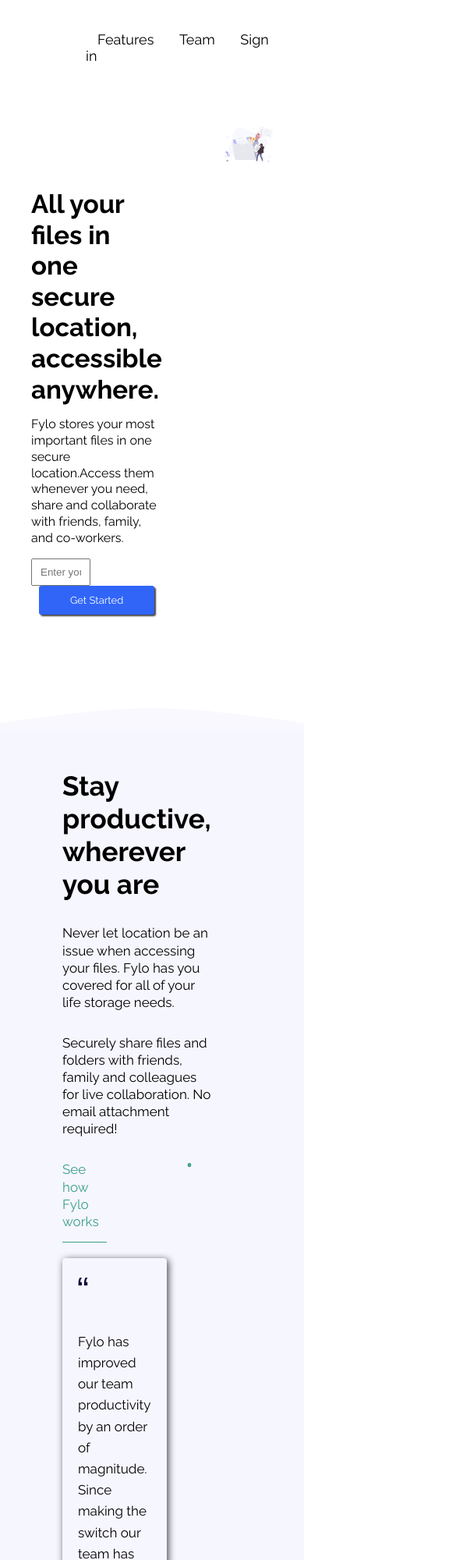
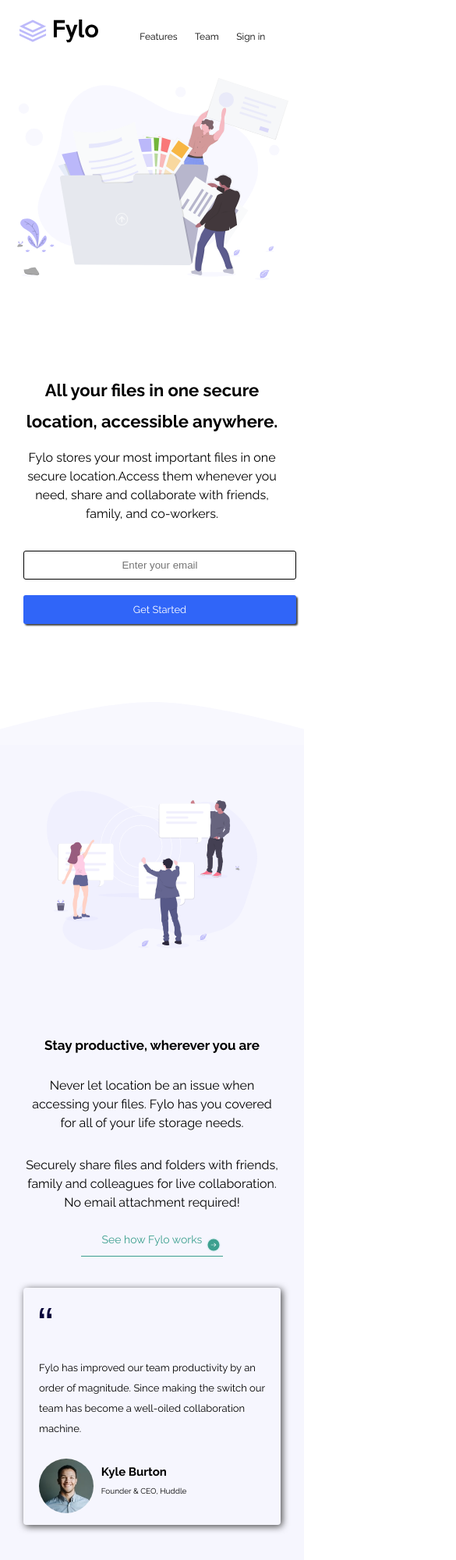
Before and after one commit to rohit1101/home, a plain HTML site: page index.html in a window 390 px wide. Shown: the top 2000 px of the page at 78% size, 585 px wide, since content can reach past the window. Drawn offline with Linux system fonts and the light colour scheme.

Commit message:
responsive

```diff
--- a/index.html
+++ b/index.html
@@ -9,6 +9,7 @@
     <meta name="keywords" content="Fylo">
     <title>Fylo | Home</title>
     <link rel="stylesheet" type="text/css" href="style.css">
+    <link rel="stylesheet" media="screen and (max-width: 768px)" href="media.css" type="text/css">
 </head>
 
 <body>
--- /dev/null
+++ b/media.css
@@ -0,0 +1,322 @@
+* {
+    margin: 0;
+    padding: 0;
+    box-sizing: border-box;
+}
+
+#nav-con {
+    display: flex;
+    flex-flow: row nowrap;
+    justify-content: space-around;
+}
+
+.right {
+    padding: 1rem 0.3rem;
+    flex: 2;
+    margin-top: 3rem;
+}
+
+.nav-items {
+    text-decoration: none;
+    color: black;
+    text-align: center;
+    font-size: 1.2rem;
+    padding: 2rem 1rem;
+}
+
+.logo {
+    float: left;
+    padding: 1rem;
+    flex: 1;
+}
+
+#head-con {
+    display: flex;
+    flex-flow: column wrap;
+    justify-content: center;
+    align-items: center;
+}
+
+.content {
+    /* flex: 1; */
+    padding: 10rem 2rem;
+    margin: 0 auto;
+    order: 0;
+}
+
+.content h1 {
+    flex: 1;
+    font-size: 2.2rem;
+    line-height: 1.8;
+    text-align: center;
+    /* font-weight: 700; */
+}
+
+.content p {
+    font-size: 1.6rem;
+    padding: 1.5rem 0;
+    line-height: 1.5;
+    text-align: center;
+}
+
+.content .subscribe {
+    display: inline-block;
+    padding: 1rem 0;
+    width: 100%;
+    margin: 2rem 1rem;
+    border: 0.1rem solid black;
+    border-radius: 0.3rem;
+}
+
+input[type="email"] {
+    text-align: center;
+}
+
+.content .btn {
+    display: inline-block;
+    text-decoration: none;
+    color: #fff;
+    font-size: 1.3rem;
+    /* border: 0.1rem solid black; */
+    padding: 1.1rem 4rem;
+    background-color: hsl(224, 93%, 58%);
+    border-radius: 0.3rem;
+    box-shadow: 0.2rem 0.2rem 0.2rem #444;
+    margin-left: 1rem;
+    width: 100%;
+    text-align: center;
+}
+
+.content-right {
+    /* flex: 1; */
+    padding: 2rem;
+    margin: 0 auto;
+    order: -1;
+}
+
+#comment .curve {
+    content: url("images/bg-curve-mobile.svg");
+    width: 100%;
+    margin-bottom: -0.3rem;
+}
+
+#comment .con{
+    background-color: hsl(240, 75%, 98%);
+    display: flex;
+    flex-flow: column wrap;
+    justify-content: center;
+    align-items: center;
+    height: 100%;
+}
+
+#comment .about {
+    flex: 1;
+    padding: 2.5rem 1rem;
+    margin: 2.5rem 2rem;
+}
+
+.con .about h1 {
+    font-size: 1.7rem;
+    line-height: 1.2;
+    text-align: center;
+}
+
+.con .about p {
+    font-size: 1.6rem;
+    padding: 1.5rem 0;
+    line-height: 1.5;
+    font-weight: 500;
+    text-align: center;
+    position: relative;
+}
+
+.con .about .green {
+    font-size: 1.4rem;
+    border-bottom: 0.1rem solid;
+    width: 55%;
+    text-align: center;
+    color: hsl(170, 45%, 43%);
+    padding: 1rem 0;
+    margin: 0 auto;
+}
+
+.con .about .arrow {
+    content: " ";
+    /* display: inline-block;
+    width: 13%;
+    position: absolute;
+    top: 1rem;
+    left: 15rem;
+    border: 0.1 solid; */
+}
+
+#comment .about-right {
+    flex: 1;
+    padding: 3rem;
+    margin: 3rem;
+    order: -1;
+}
+
+.con .about-right .illus {
+    width: 100%;
+}
+
+.con .card .quote {
+    display: inline-block;
+    padding: 0.6rem 1rem;
+    margin: 1rem 0;
+    width: 12%;
+}
+
+.con .card {
+    /* border: 0.2rem solid black; */
+    width: 100%;
+    height: 100%;
+    margin: 4rem auto;
+    box-shadow: 0.2rem 0.2rem 1rem #444;
+    border-radius: 0.4rem;
+    padding: 1rem 1rem;
+    overflow: hidden;
+}
+
+.con .card p {
+    line-height: 2;
+    padding: 2rem 1rem;
+    text-align: left;
+    font-size: 1.3rem;
+    margin-top: 0 auto;
+}
+
+.con .card .avatar {
+    overflow: hidden;
+    display: block;
+    float: left;
+    height: 20%;
+    width: 22.5%;
+    margin: 0.5rem 1rem;
+    border-radius: 50%;
+}
+
+.con .about .card .name {
+    font-size: 1.5rem;
+    line-height: 0.3;
+    margin: 0 auto;
+}
+
+.con .about .card p:nth-of-type(3) {
+    font-size: 1rem;
+    /* margin: -1rem auto; */
+    margin-top: -2rem
+}
+
+.secend {
+    display: flex;
+    background-color: hsl(238, 22%, 44%);
+    color: #fff;
+    justify-content: center;
+    align-items: center;
+    flex-flow: column wrap;
+}
+
+.secleft {
+    flex: 1;
+    padding: 3rem 3rem;
+    margin: 1rem 1rem;
+}
+
+.secleft h1 {
+    font-size: 2rem;
+    line-height: 2;
+    padding: 1rem 3rem;
+    text-align: center;
+}
+
+.secleft p {
+    font-size: 1.7rem;
+    line-height: 1.4;
+    padding: 1rem 0;
+    text-align: center;
+}
+
+.secright {
+    flex: 1;
+    padding: 1rem 3rem;
+    margin: 0 1rem;
+}
+
+.secend .secright .test {
+    padding: 1rem 1rem;
+    margin: 0 auto;
+    width: 100%;
+    border-radius: 0.3rem;
+    text-align: left;
+}
+
+.secend .secright .t {
+    display: block;
+    padding: 1rem 5rem;
+    margin: 3rem auto;
+    color: #fff;
+    text-decoration: none;
+    /* border: 0.1rem solid; */
+    width: 100%;
+    text-align: center;
+    font-size: 1.3rem;
+    background-color: hsl(224, 93%, 58%);
+    border-radius: 1rem;
+    box-shadow: -0.1rem 0.1rem 0.8rem #aaa;
+}
+
+#foot {
+    display: flex;
+    justify-content: space-between;
+    align-items: flex-start;
+    flex-flow: column wrap;
+    color: #fff;
+    background-color: hsl(243, 87%, 12%);
+}
+
+#foot .one .logo1 {
+    display: block;
+    width: 100%;
+    padding: 1rem 0;
+    color: #fff;
+    margin: 1rem 0;
+}
+
+#foot .one .fa {
+    display: inline-block;
+    padding: 1rem 1rem;
+    font-size: 3.5rem;
+}
+
+#foot .two {
+    flex: 1;
+    font-size: 1.7rem;
+    padding: 2rem 3.5rem;
+    line-height: 2.5;
+    /* text-align: justify; */
+}
+
+#foot .three {
+    flex: 1;
+    font-size: 1.7rem;
+    padding: 2rem 3.5rem;
+    line-height: 2.5;
+}
+
+#foot .four {
+    flex: 1;
+    padding: 0.5rem;
+    margin: 2rem auto;
+    line-height: 1.8;
+    align-self: center;
+}
+
+#foot .four .fa {
+    border: 0.1rem solid #fff;
+    border-radius: 50%;
+    padding: 1rem;
+    margin: 1rem;
+    font-size: 1.5rem;
+}
--- a/style.css
+++ b/style.css
@@ -15,6 +15,7 @@ html {
 
 #nav-con {
     display: flex;
+    flex-flow: row wrap;
     justify-content: space-between;
 }
 
@@ -41,6 +42,7 @@ html {
 
 #head-con {
     display: flex;
+    flex-flow: row wrap;
 }
 
 .content {
@@ -119,7 +121,6 @@ html {
     flex: 1;
     padding: 3rem;
     margin: 3rem;
-
 }
 
 .con .about-right .illus {
@@ -198,6 +199,7 @@ html {
     background-color: hsl(238, 22%, 44%);
     color: #fff;
     justify-content: center;
+    flex-flow: row wrap;
     /* align-items: center; */
 }
 
@@ -252,6 +254,7 @@ html {
     display: flex;
     justify-content: space-between;
     align-items: center;
+    flex-flow: row wrap;
     color: #fff;
     background-color: hsl(243, 87%, 12%);
 }
```
